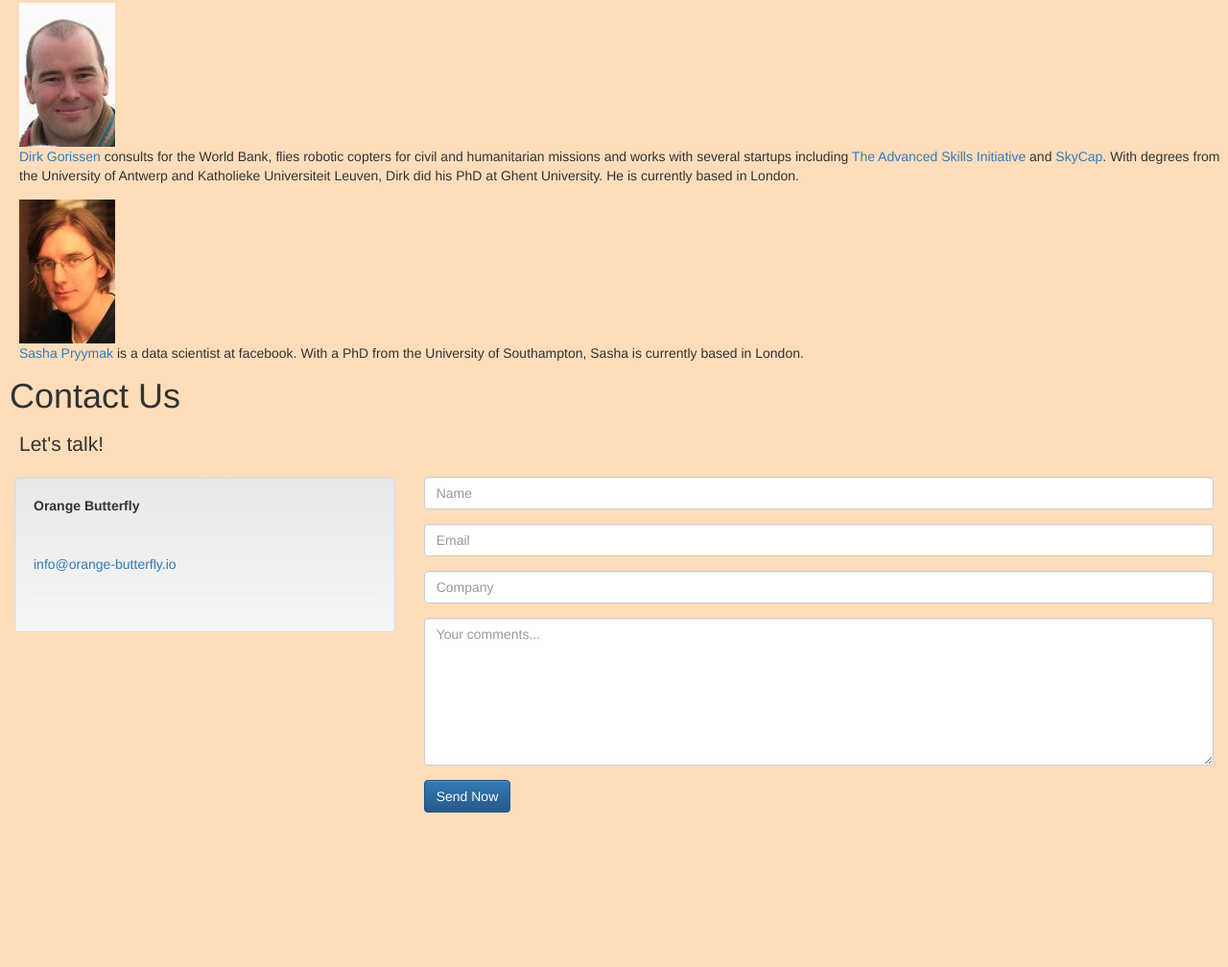
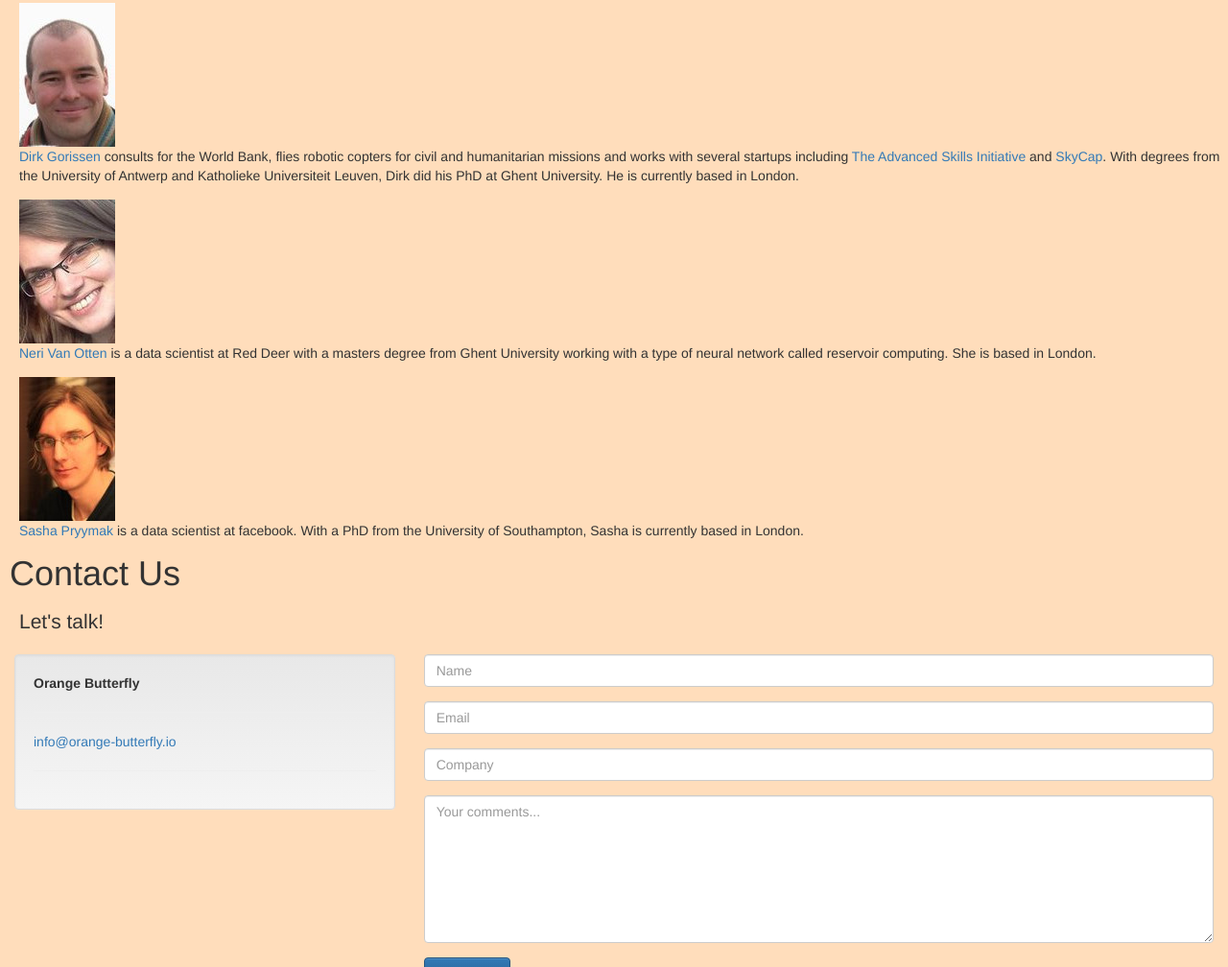
Before and after one commit to JeffAbrahamson/orange-butterfly, a plain HTML site: page home.html in a window 1280 px wide. Shown: the part 1838-2846 px from the top of the page at 96% size. Before the commit the page ends 2685 px from the top, so only its background shows below. Drawn offline with nearby package versions, Linux system fonts and the light colour scheme; some icons are missing.

Commit message:
Add Neri.

```diff
--- a/home.html
+++ b/home.html
@@ -369,13 +369,19 @@
 	  his PhD at Ghent University.  He is currently based in
 	  London.</p>
 
+          <p> <img src="images/neri-150.jpg" class="img-responsive">
+          <a
+          href="https://www.linkedin.com/profile/view?id=208141413">Neri
+          Van Otten</a> is a data scientist at Red Deer with a masters
+          degree from Ghent University working with a type of neural
+          network called reservoir computing. She is based in London.</p>
+
           <p> <img src="images/sasha-150.jpg" class="img-responsive">
           <a
           href="https://www.linkedin.com/profile/view?id=14690502">Sasha
           Pryymak</a> is a data scientist at facebook.  With a PhD
           from the University of Southampton, Sasha is currently based
           in London.</p>
-
 
 
     </section> <!-- team -->
```
Also changed, not shown: images/neri-150.jpg (added), images/neri.jpg (added).
